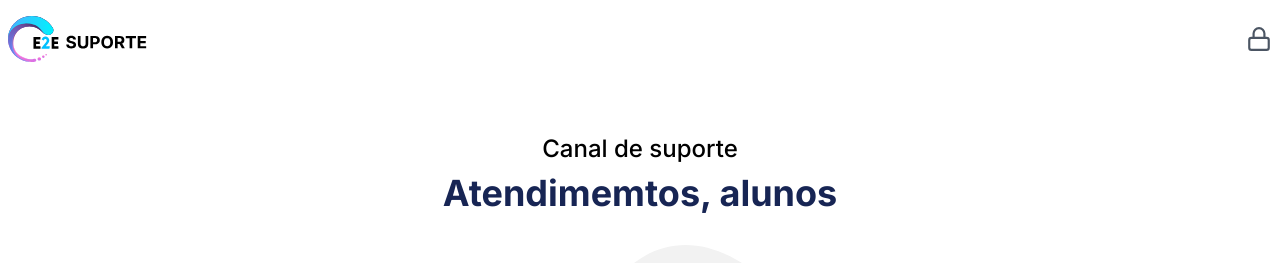
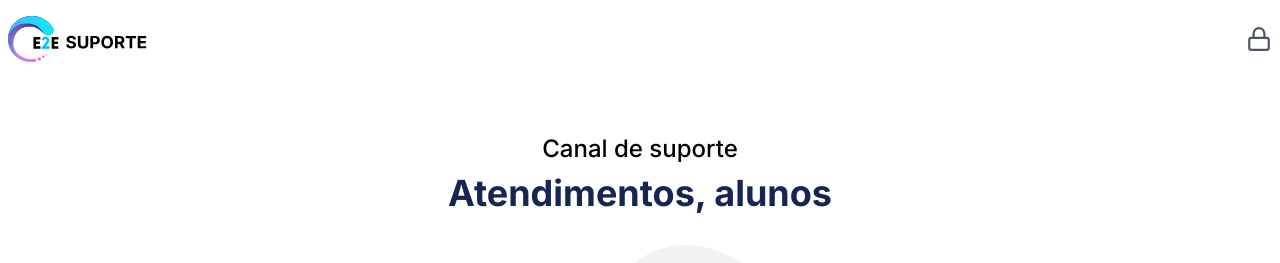
Before and after one commit to repoe2e/e2e-suporte, a Next.js app: page / in a window 1280 px wide. Shown: the top 263 px of the page. Built offline with nearby package versions, Linux system fonts and the light colour scheme; no server answers.

Commit message:
Correção titulo da home

```diff
--- a/src/app/page.tsx
+++ b/src/app/page.tsx
@@ -5,7 +5,7 @@ export default function Home() {
   return (
     <main className="flex items-center flex-col  bg-white justify-center min-h-[calc(100vh-80px)]">
       <h2 className="font-medium text-2xl mb-2">Canal de suporte</h2>
-      <h1 className="font-bold text-3xl mb-8 text-blue-950 md:text-4xl">Atendimemtos, alunos</h1>
+      <h1 className="font-bold text-3xl mb-8 text-blue-950 md:text-4xl">Atendimentos, alunos</h1>
       <Image
         src={heroImg}
         alt="Imagem hero do dev controle"
```
